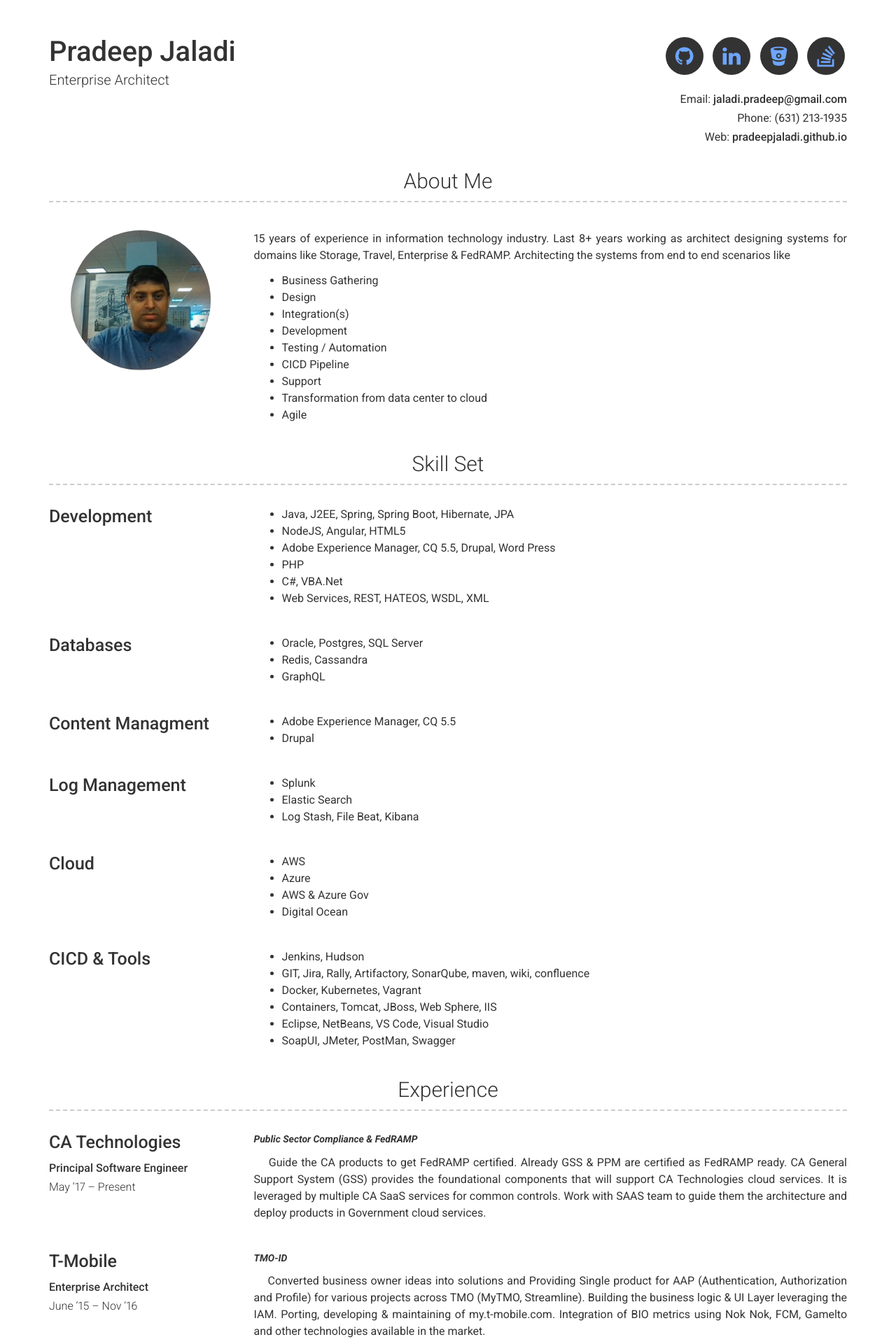
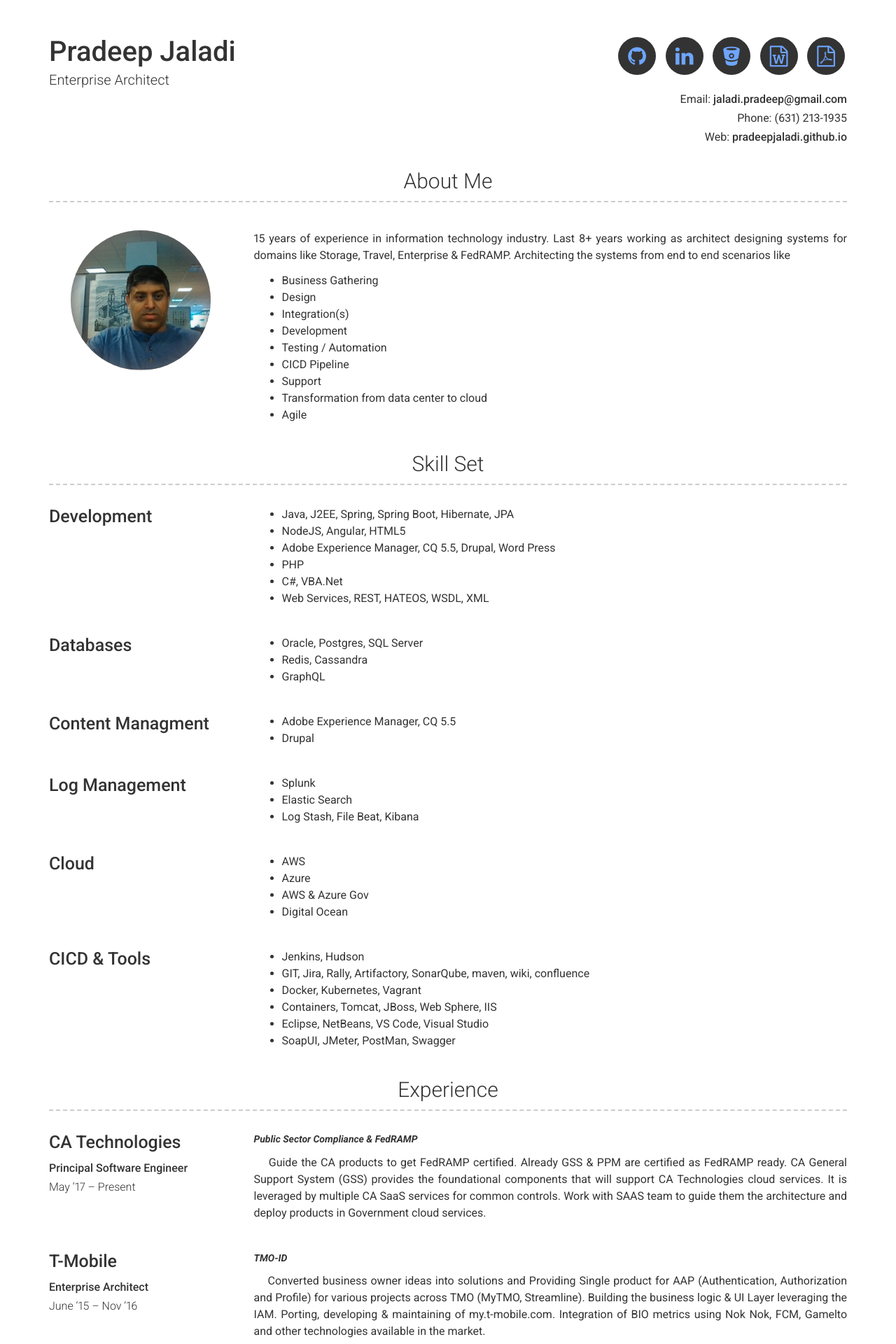
Before and after one commit to pradeepjaladi/pradeepjaladi.github.io, a Jekyll site: the page built from index.md, in a window 1280 px wide. Shown: the top 1920 px of the page at 70% size. Built offline with Jekyll 4.4.1, drawn with Linux system fonts in a browser that asks for light colours.

Commit message:
Adding resume icons

```diff
--- a/_config.yml
+++ b/_config.yml
@@ -25,6 +25,8 @@ linkedin_username: pradeep-jaladi
 #googleplus_username: +jekyll
 bitbucket_username: pradeepjaladi
 stackoverflow_username: pradeepjaladi
+resume_word: Pradeep Jaladi.docx
+resume_pdf: Pradeep Jaladi.pdf
 
 # About Section
 # about_title: About Me (Use this to override about section title)
--- a/_includes/me.html
+++ b/_includes/me.html
@@ -90,10 +90,17 @@
             </a>
           </li>
         {%- endif -%}
-        {%- if site.stackoverflow_username -%}
+        {%- if site.resume_word -%}
           <li>
-            <a target="_blank" href="https://stackoverflow.com/users/{{ site.stackoverflow_username| escape }}" class="button button--sacnite button--round-l">
-              <i class="fa fa-stack-overflow blueiconcolor" title="Stack overflow link"></i>
+            <a target="_blank" href="/assets/{{ site.resume_word| escape }}" class="button button--sacnite button--round-l">
+              <i class="fa fa-file-word-o blueiconcolor" title="Resume word"></i>
+            </a>
+          </li>
+        {%- endif -%}
+        {%- if site.resume_pdf -%}
+          <li>
+            <a target="_blank" href="/assets/{{ site.resume_pdf| escape }}" class="button button--sacnite button--round-l">
+              <i class="fa fa-file-pdf-o blueiconcolor" title="Resume pdf"></i>
             </a>
           </li>
         {%- endif -%}
--- a/_sass/modern-resume-theme.scss
+++ b/_sass/modern-resume-theme.scss
@@ -43,6 +43,9 @@ ul.icons a {
 
 .blueiconcolor {
   color: #6da5ff;
+}
+.rediconcolor {
+  color: red;
 }
 
 @media screen and (max-width: 768px) {
```
Also changed, not shown: 2 other files.
